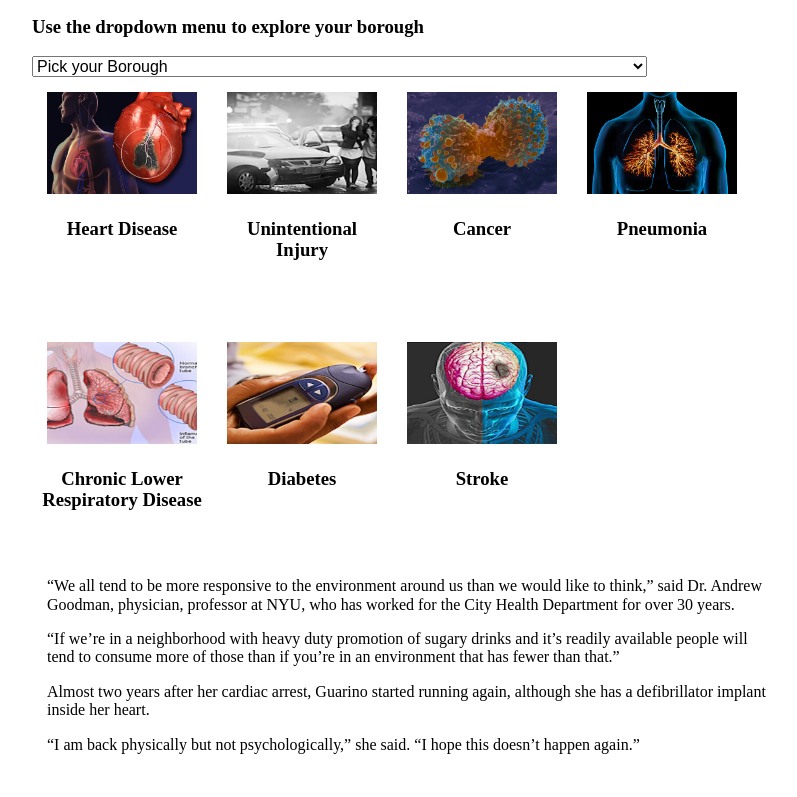
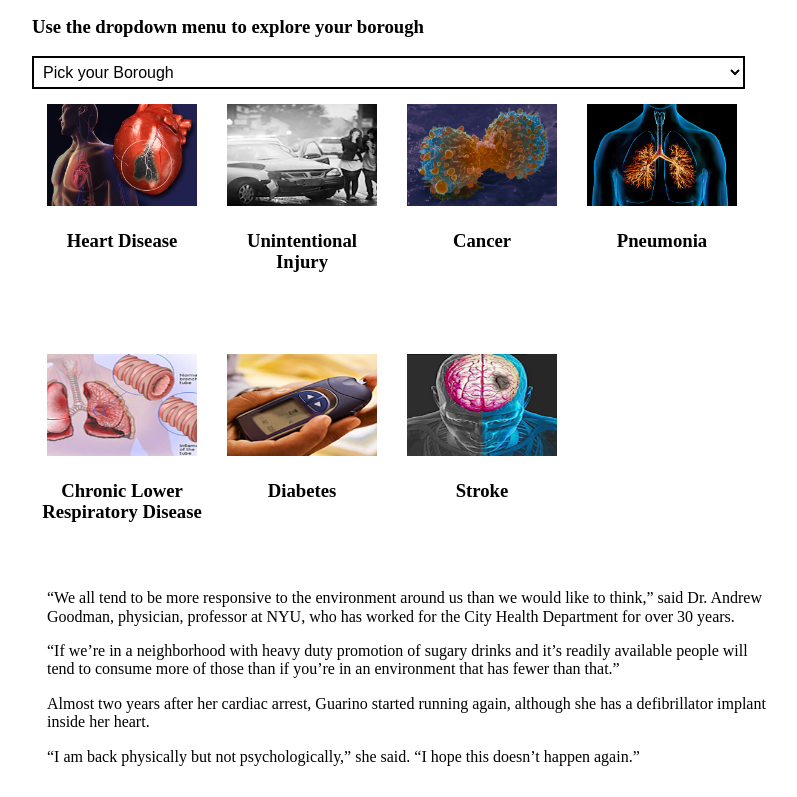
Before and after one commit to irespezza/filtering-assignment, a plain HTML site: page index.html in a window 1280 px wide. Shown: the part 965-1762 px from the top of the page, without its empty margins (233-1030 px from the left). Drawn offline with nearby package versions, Linux system fonts and the light colour scheme.

Commit message:
drop down selector on phone

```diff
--- a/style.css
+++ b/style.css
@@ -113,6 +113,9 @@ You will find this is far easier than the opposite task of using CSS to cram you
 select {
   display: block;
   width: 100%;
+  background: white;
+  border: 2px solid black;
+  padding: 5px;
 }
 
 * {
@@ -137,7 +140,7 @@ h1, h2 {
 @media(min-width: 681px) {
   /* Any adjustments for tablets and larger go here. Note these styles will be applied to anything 681px or larger -- so tablet AND desktop */
   .filter {
-    max-width: 82%;
+    max-width: 95%;
   }
 }
 
```
